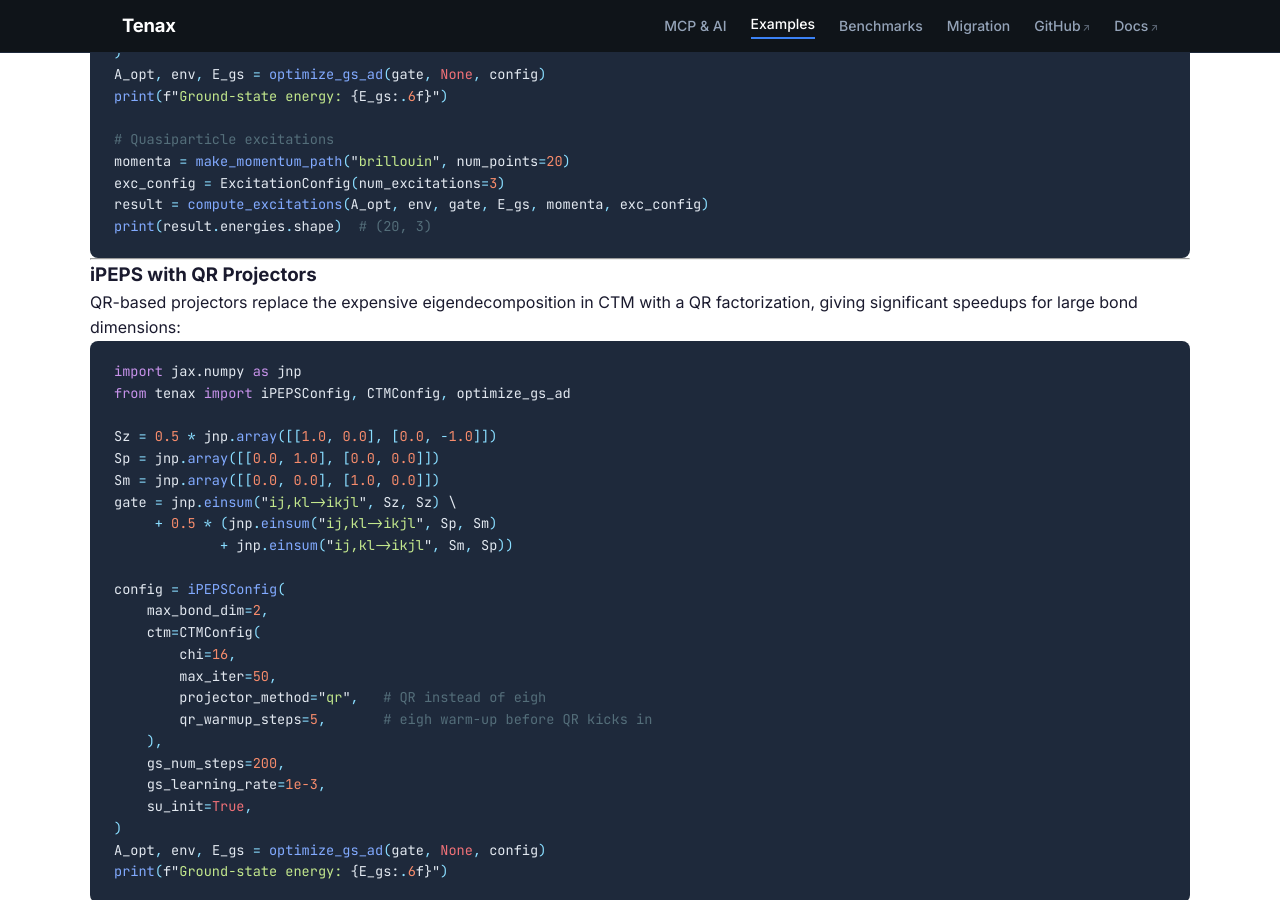
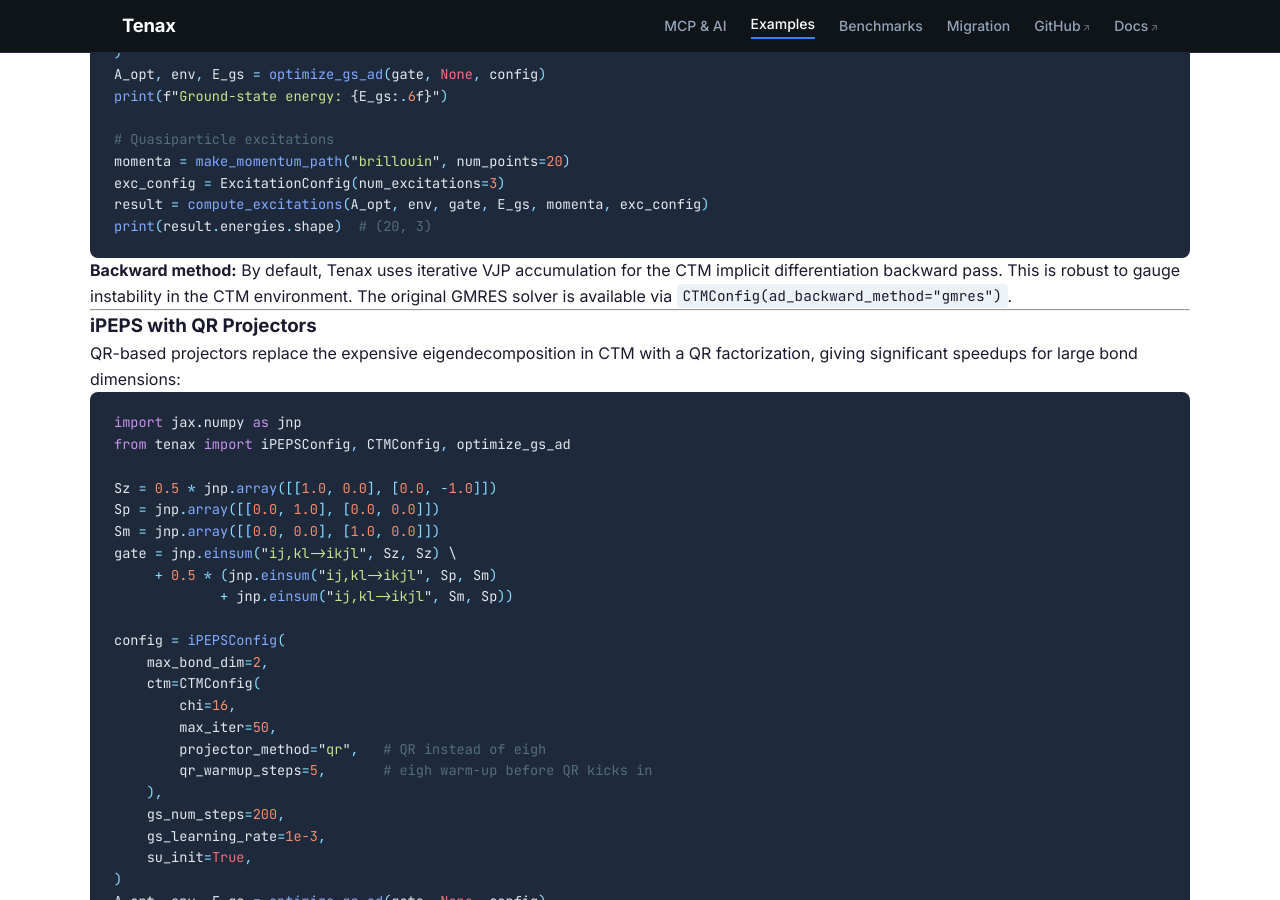
Before and after one commit to tenax-lab/tenax-lab.github.io, a Jekyll site: the page built from examples.md, in a window 1280 px wide and 900 px high, scrolled down 3427 px. Built offline with Jekyll 4.4.1, drawn with Linux system fonts in a browser that asks for light colours.

Commit message:
docs: add VJP backward method note to iPEPS examples
Co-Authored-By: Claude Opus 4.6 (1M context) <noreply@anthropic.com>

````diff
--- a/examples.md
+++ b/examples.md
@@ -205,6 +205,11 @@ exc_config = ExcitationConfig(num_excitations=3)
 result = compute_excitations(A_opt, env, gate, E_gs, momenta, exc_config)
 print(result.energies.shape)  # (20, 3)
 ```
+
+> **Backward method:** By default, Tenax uses iterative VJP accumulation
+> for the CTM implicit differentiation backward pass. This is robust to
+> gauge instability in the CTM environment. The original GMRES solver is
+> available via `CTMConfig(ad_backward_method="gmres")`.
 
 ---
 
````
